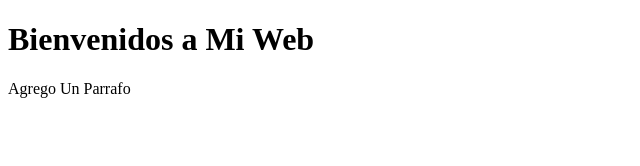
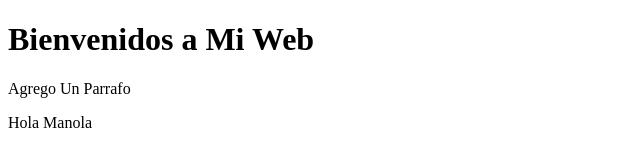
Before and after one commit to PabloBar085/Mi-Pagina-Web, a plain HTML site: page index.html in a window 1280 px wide. Shown: the whole page, without its empty margins (0-640 px from the left). Drawn offline with Linux system fonts and the light colour scheme.

Commit message:
Cambie Manola

```diff
--- a/index.html
+++ b/index.html
@@ -9,5 +9,7 @@
 <body>
     <h1>Bienvenidos a Mi Web</h1>
     <p>Agrego Un Parrafo</p>
+    <p>Hola Manola</p>
+
 </body>
 </html>
```
